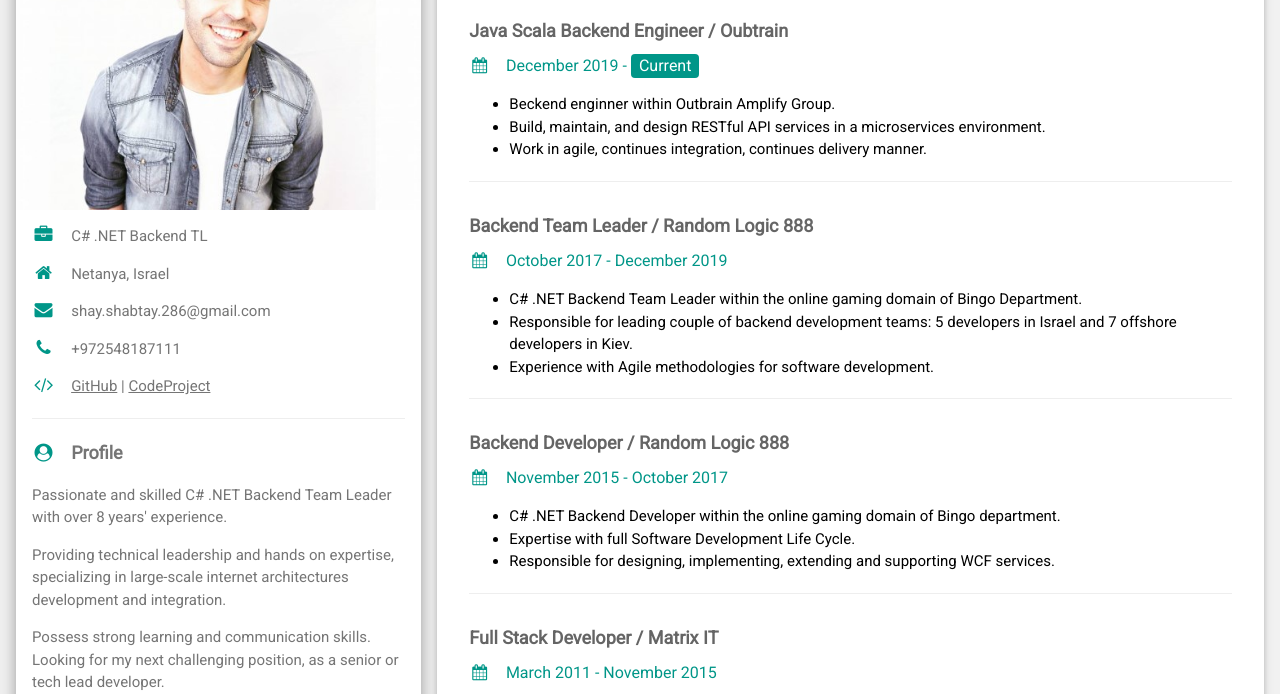
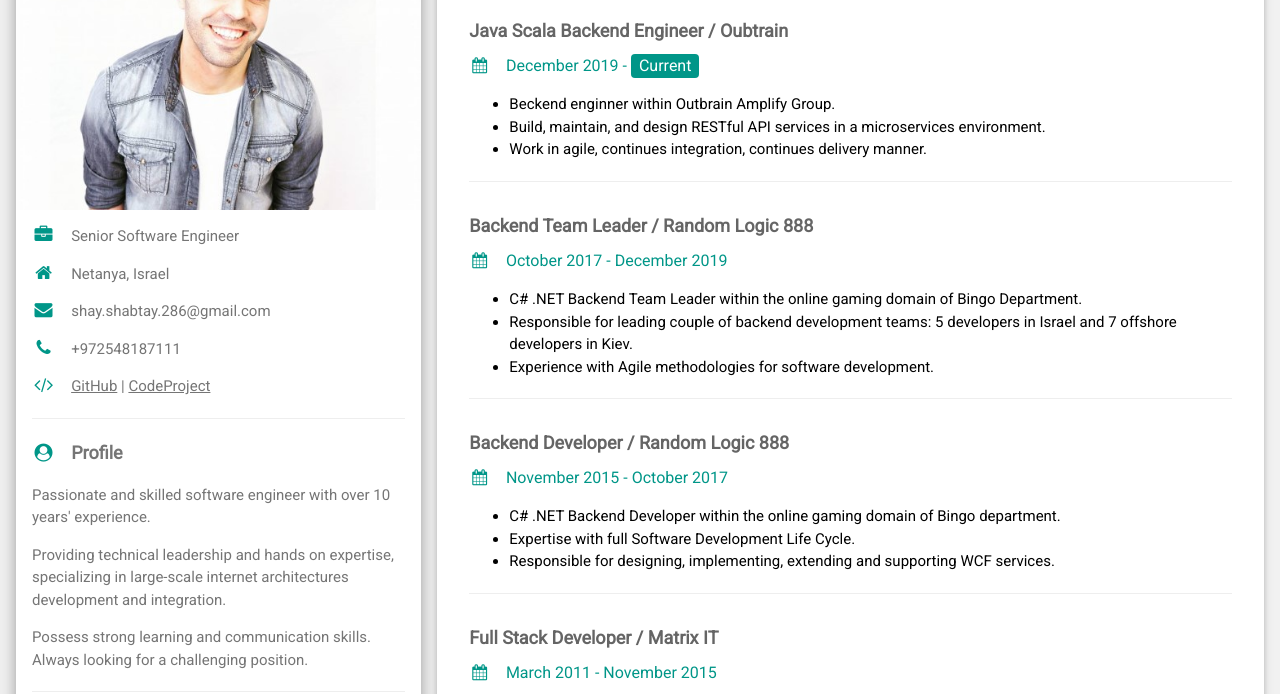
Before and after one commit to shabshay/cv, a plain HTML site: page index.html in a window 1280 px wide. Shown: the part 106-800 px from the top of the page. Drawn offline with nearby package versions, Linux system fonts and the light colour scheme.

Commit message:
Update index.html

```diff
--- a/index.html
+++ b/index.html
@@ -31,7 +31,7 @@
                         </div>
                     </div>
                     <div class="w3-container">
-                        <p><i class="fa fa-briefcase fa-fw w3-margin-right w3-large w3-text-teal"></i>C# .NET Backend TL</p>
+                        <p><i class="fa fa-briefcase fa-fw w3-margin-right w3-large w3-text-teal"></i>Senior Software Engineer</p>
                         <p><i class="fa fa-home fa-fw w3-margin-right w3-large w3-text-teal"></i>Netanya, Israel</p>
                         <p><i class="fa fa-envelope fa-fw w3-margin-right w3-large w3-text-teal"></i>shay.shabtay.286@gmail.com</p>
                         <p><i class="fa fa-phone fa-fw w3-margin-right w3-large w3-text-teal"></i>+972548187111</p>
@@ -39,9 +39,9 @@
                         <hr>
 
                         <p class="w3-large"><b><i class="fa fa-user-circle fa-fw w3-margin-right w3-text-teal"></i>Profile</b></p>
-                        <p>Passionate and skilled C# .NET Backend Team Leader with over 8 years' experience.</p>
+                        <p>Passionate and skilled software engineer with over 10 years' experience.</p>
                         <p>Providing technical leadership and hands on expertise, specializing in large-scale internet architectures development and integration.</p>
-                        <p>Possess strong learning and communication skills. Looking for my next challenging position, as a senior or tech lead developer. </p>
+                        <p>Possess strong learning and communication skills. Always looking for a challenging position. </p>
                         <hr />
                         <p class="w3-large"><b><i class="fa fa-asterisk fa-fw w3-margin-right w3-text-teal"></i>Skills</b></p>
                         <p>Windows / MacOS / VS / Intellij</p>
```
